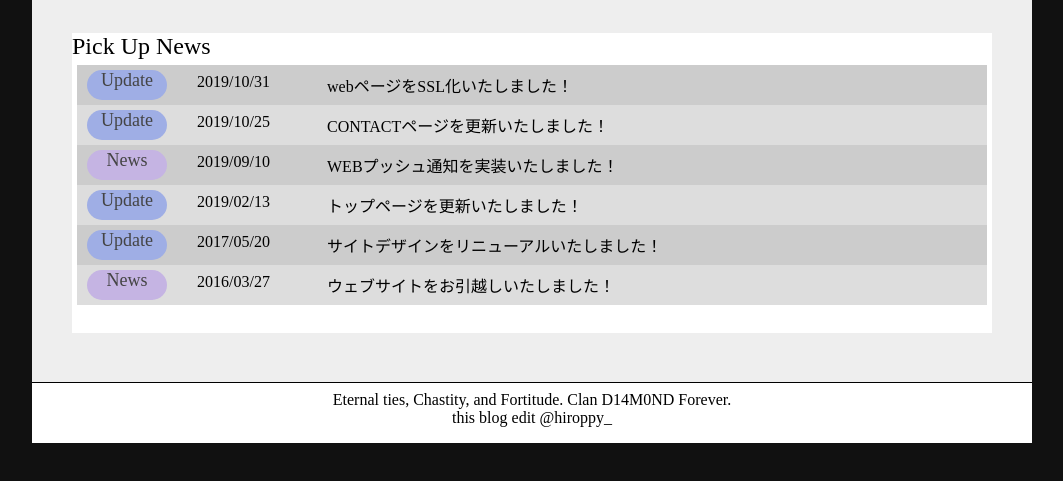
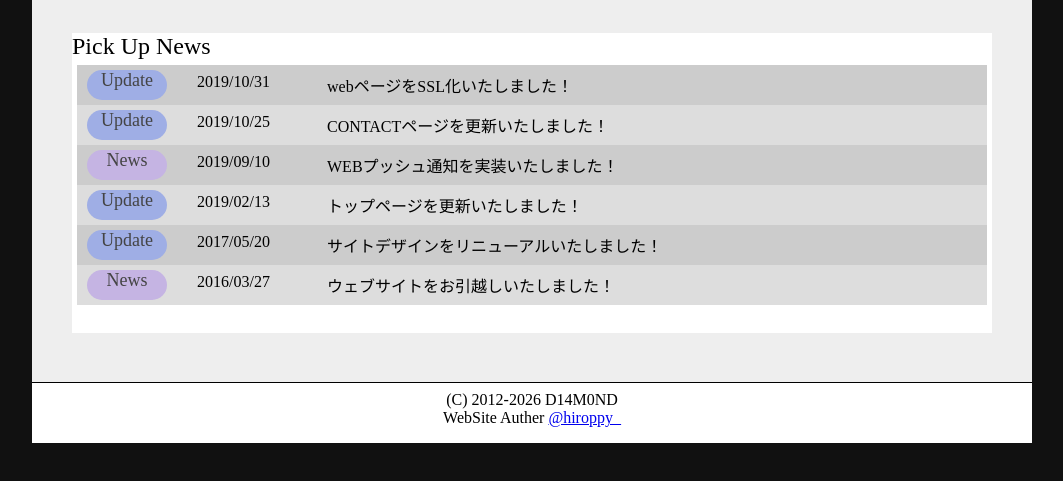
Before and after one commit to HIROPPY-JP/d14m0nd, a plain HTML site: page news/index.html in a window 1280 px wide. Shown: the part 67-548 px from the top of the page, without its empty margins (108-1171 px from the left). Drawn offline with Linux system fonts and the light colour scheme; files whose address does not match are found by name; a web font is replaced by a local one.

Commit message:
fix footer

```diff
--- a/news/index.html
+++ b/news/index.html
@@ -34,8 +34,8 @@
 
 		<!-- Footer -->
 		<div id="index_footer">
-			<p style="margin-top: 8px;">Eternal ties, Chastity, and Fortitude. Clan D14M0ND Forever. <br/>
-			this blog edit @hiroppy_</p>
+			<p style="margin-top: 8px;">(C) 2012-2026 D14M0ND<br/>
+			WebSite Auther <a href="https://twitter.com/hiroppy_">@hiroppy_</a></p>
 		</div>
 	</div>
 
```
Also changed, not shown: about/index.html (+2 -2 lines), contact/index.html (+1 -1 lines), game/index.html (+1 -1 lines), member/index.html (+2 -2 lines), other/index.html (+2 -2 lines).
